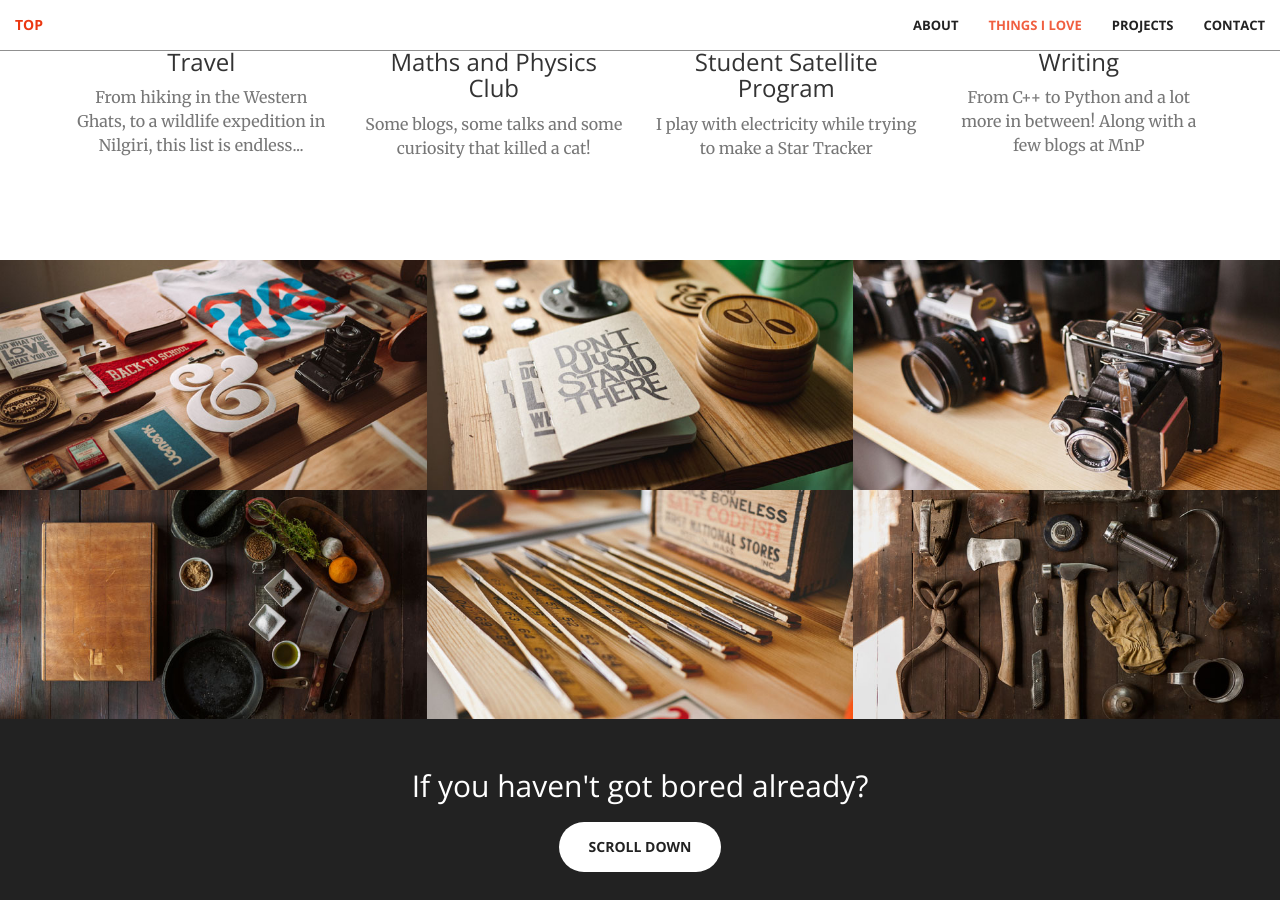
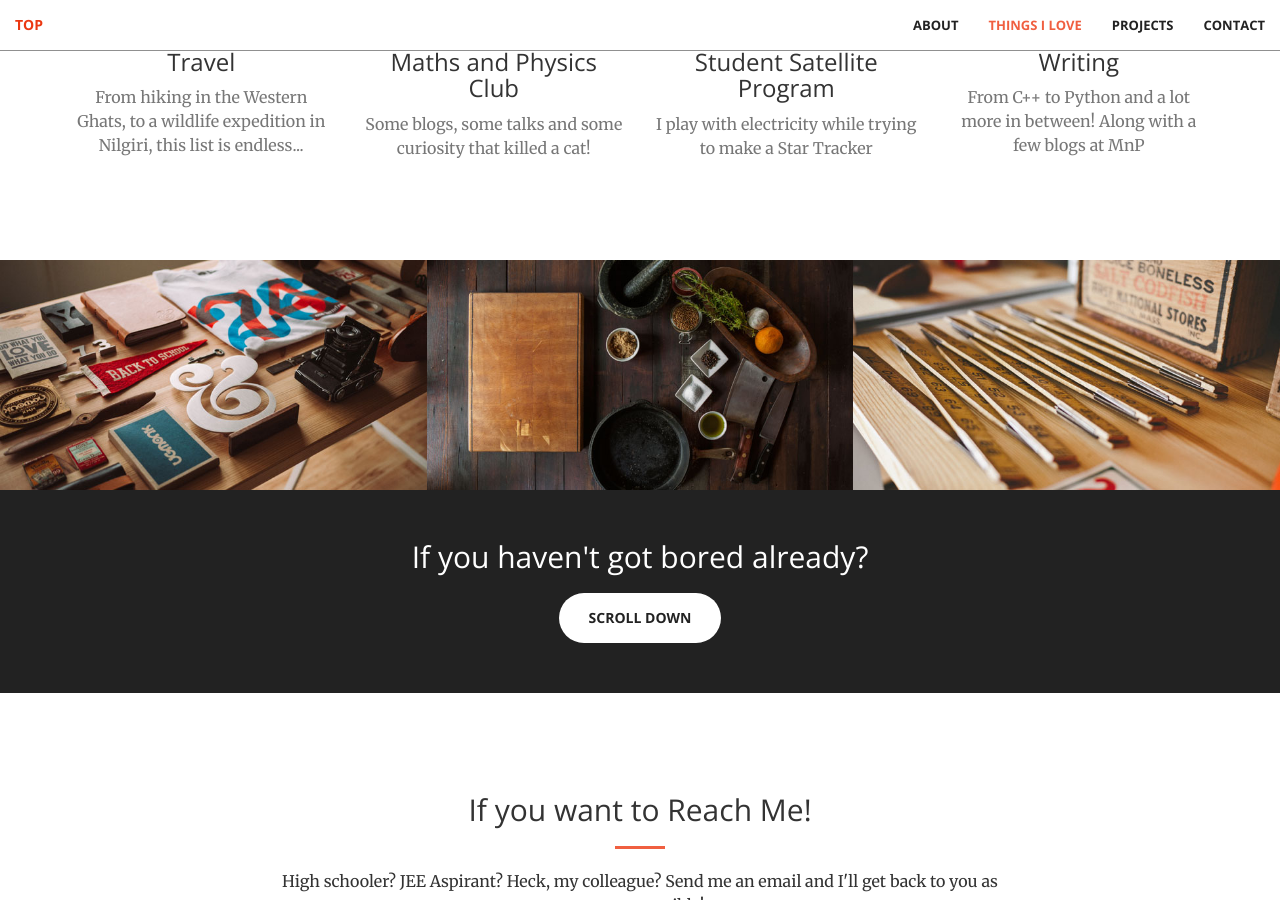
Before and after one commit to aravindbharathi/aravindbharathi.github.io, a Jekyll site: the page built from index.html, in a window 1280 px wide and 900 px high, scrolled down 1589 px. Built offline with Jekyll 4.4.1, drawn with Linux system fonts in a browser that asks for light colours.

Commit message:
Update portfolio.html

```diff
--- a/_includes/portfolio.html
+++ b/_includes/portfolio.html
@@ -16,7 +16,7 @@
                     </div>
                 </a>
             </div>
-            <div class="col-lg-4 col-sm-6">
+            <!--div class="col-lg-4 col-sm-6">
                 <a href="https://www.aero.iitb.ac.in/satlab/index.php" target="_blank" class="portfolio-box">
                     <img src="img/portfolio/2.jpg" class="img-responsive" alt="">
                     <div class="portfolio-box-caption">
@@ -30,8 +30,8 @@
                         </div>
                     </div>
                 </a>
-            </div>
-            <div class="col-lg-4 col-sm-6">
+            </div-->
+            <!--div class="col-lg-4 col-sm-6">
                 <a href="#" class="portfolio-box">
                     <img src="img/portfolio/3.jpg" class="img-responsive" alt="">
                     <div class="portfolio-box-caption">
@@ -45,7 +45,7 @@
                         </div>
                     </div>
                 </a>
-            </div>
+            </div-->
             <div class="col-lg-4 col-sm-6">
                 <a href="/projects/" class="portfolio-box">
                     <img src="img/portfolio/4.jpg" class="img-responsive" alt="">
@@ -76,7 +76,7 @@
                     </div>
                 </a>
             </div>
-            <div class="col-lg-4 col-sm-6">
+            <!--div class="col-lg-4 col-sm-6">
                 <a href="https://medium.com/@aravind.bharathi.1002" target="_blank" class="portfolio-box">
                     <img src="img/portfolio/6.jpg" class="img-responsive" alt="">
                     <div class="portfolio-box-caption">
@@ -90,7 +90,7 @@
                         </div>
                     </div>
                 </a>
-            </div>
+            </div-->
         </div>
     </div>
 </section>
```
